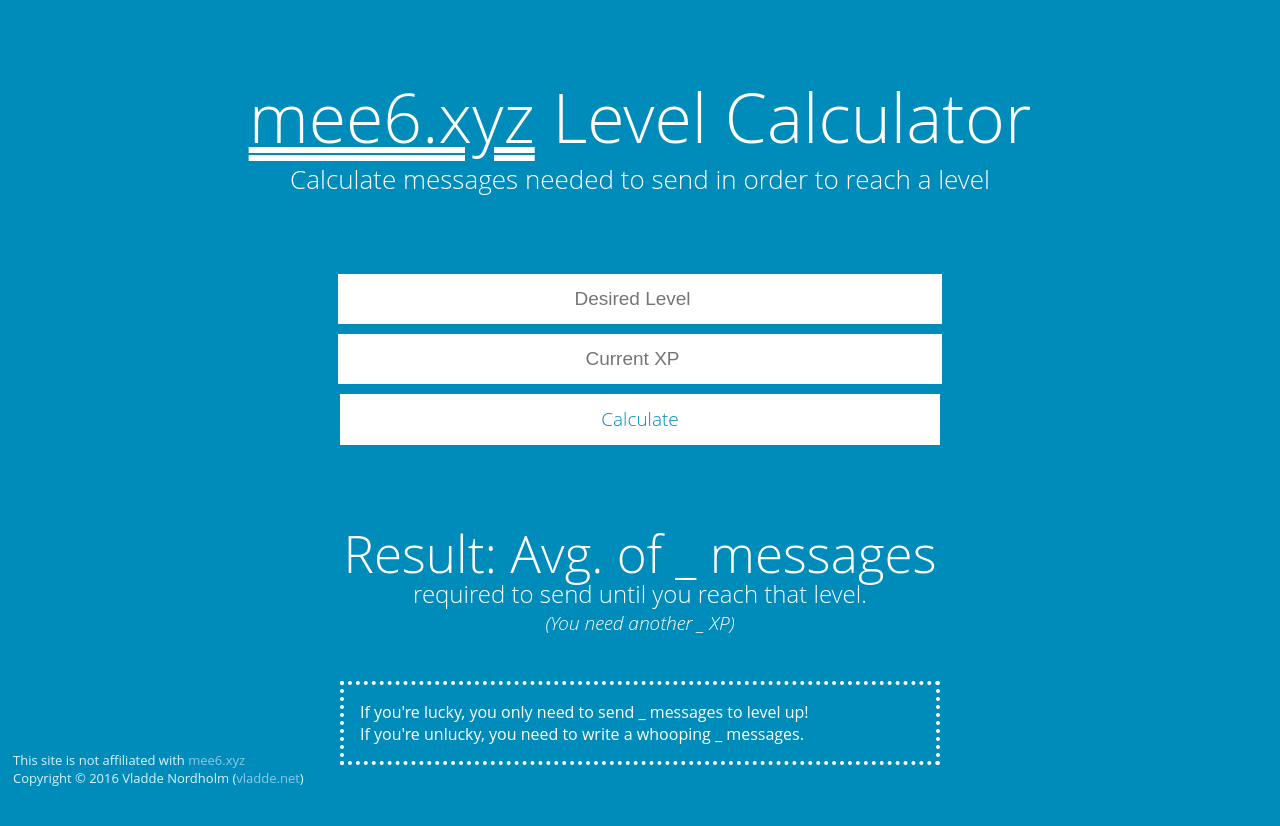
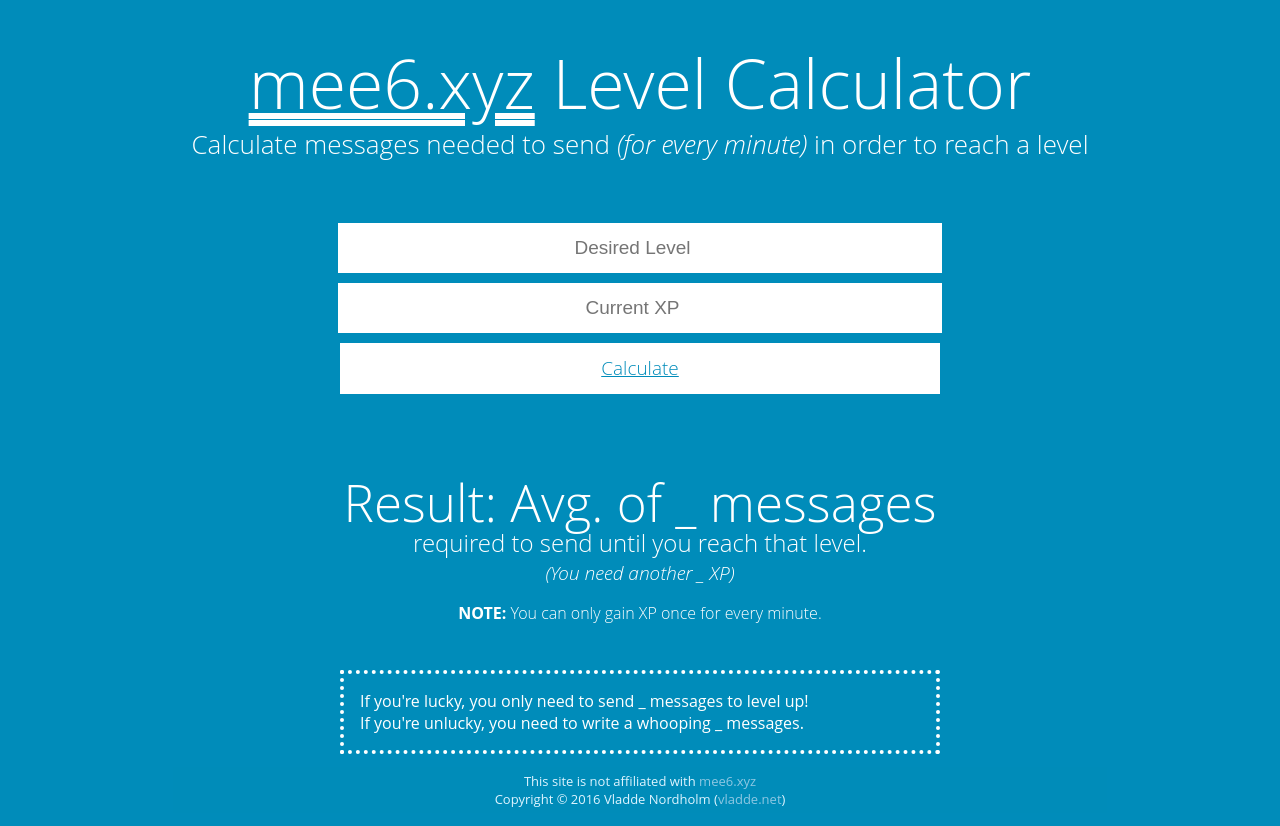
Before and after one commit to vladdeSV/mee6calc.xyz, a plain HTML site: page index.html in a window 1280 px wide. Before the commit the page ends 800 px from the top, so only its background shows below. Drawn offline with Linux system fonts and the light colour scheme.

Commit message:
Update for mobile

```diff
--- a/index.html
+++ b/index.html
@@ -4,26 +4,30 @@
     <title>Mee6 Calculator</title>
     <script type="text/javascript" src="calc.js"></script>
     <link rel="stylesheet" type="text/css" href="style.css">
+    <meta charset="utf-8">
+    <meta name="viewport" content="width=device-width, initial-scale=1.0">
 </head>
 <body>
     <div class="wrapper">
         <header class="titles">
             <h1 class="title generic-font"><a class="mee6-link" href="https://mee6.xyz">mee6.xyz</a> Level Calculator</h1>
-            <h2 class="sub-title generic-font">Calculate messages needed to send in order to reach a level</h2>
+            <h2 class="sub-title generic-font">Calculate messages needed to send <i>(for every minute)</i> in order to reach a level</h2>
         </header>
 
         <div class="input-fields">
             <input type="number" class="input-box generic-font" id="desired-level" placeholder="Desired Level">
             <input type="number" class="input-box generic-font" id="current-xp" placeholder="Current XP">
-            <a class="button-calculate generic-font" onclick="calculate()">Calculate</a>
+            <a class="button-calculate generic-font" onclick="calculate()" href="#result">Calculate</a>
         </div>
 
-        <div class="results">
+        <div class="results" id="result">
             <div class="result-main">
                 <h2 class="result-title generic-font">Result: Avg. of <span id="result-average">_</span> messages</h2>
                 <span class="result-sub-title generic-font"> required to send until you reach that level.</span>
                 <!-- <span class="sub-title">Average of  messages left</span> -->
                 <span class="result-xp-left generic-font">(You need another <span id="result-xp-needed">_</span> XP)</span>
+                <br>
+                <span class="generic-font"><strong>NOTE:</strong> You can only gain XP once for every minute.</span>
             </div>
 
             <div class="result-max-min-messages">
--- a/style.css
+++ b/style.css
@@ -127,13 +127,24 @@ body
 
 .disclaimer
 {
+    border: 2px dotted #fff;
+    position: fixed;
     display: block;
-    position: absolute;
+    padding: 5px;
     bottom: 1em;
     left: 1em;
+
     text-align: left;
+    font-size: 13px;
+
     color: #ddf4ff;
-    font-size: 13px;
+    background-color: rgba(0, 140, 186, 0.8);
+    transition-duration: 0.5s;
+}
+
+.disclaimer:hover
+{
+    opacity: 0.2;
 }
 
 .disclaimer a
@@ -141,3 +152,56 @@ body
     color: #8ec8e3;
     text-decoration: none;
 }
+
+@media (max-width: 800px)
+{
+    .wrapper
+    {
+        width: 90vw;
+        margin: auto;
+    }
+
+    .title
+    {
+        font-size: 52px;
+    }
+
+    .input-box, .button-calculate
+    {
+        width: 100%;
+    }
+
+    .result-max-min-messages
+    {
+        width: 80vw;
+    }
+
+    .disclaimer
+    {
+        position: initial;
+        border: none;
+        margin: 1em;
+        text-align: center;
+    }
+
+    .input-fields
+    {
+        margin: 3em 0 5em 0;
+    }
+}
+
+@media (orientation: landscape)
+{
+    .disclaimer
+    {
+        position: initial;
+        border: none;
+        margin: 1em;
+        text-align: center;
+    }
+
+    .input-fields
+    {
+        margin: 4em 0 5em 0;
+    }
+}
```
